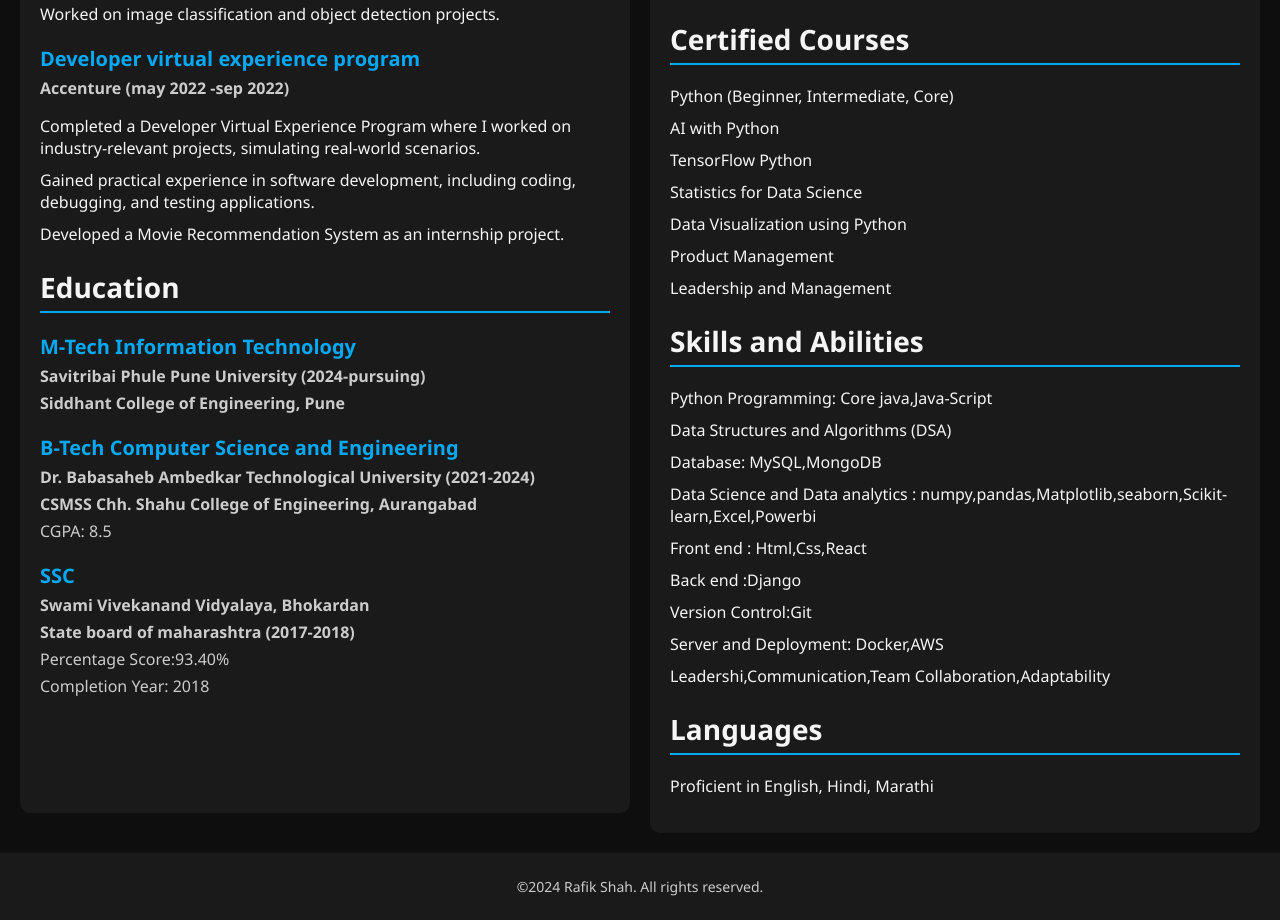
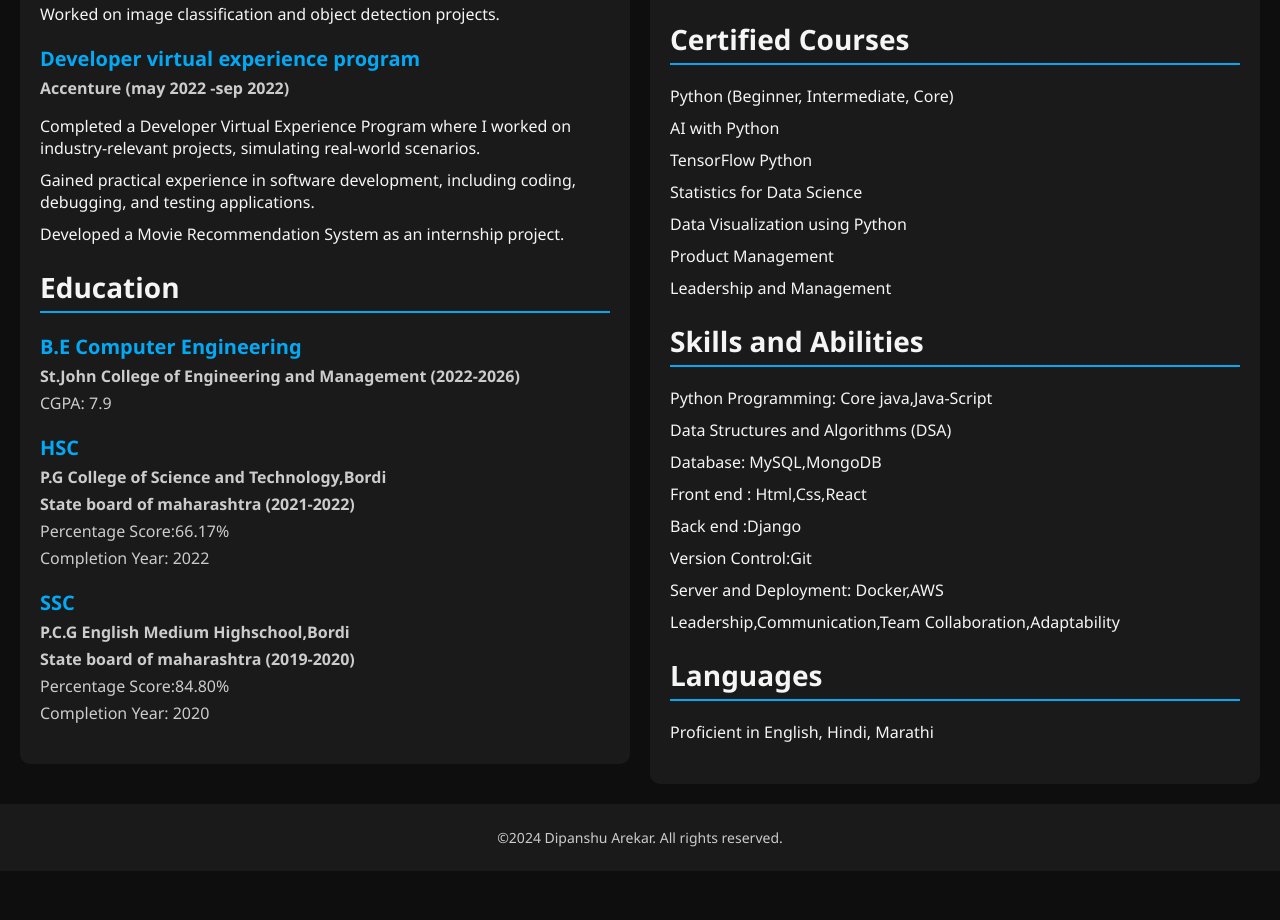
Before and after one commit to diparekar05/MyResume, a plain HTML site: page index.html in a window 1280 px wide. Shown: the part 736-1656 px from the top of the page. After the commit the page ends 1607 px from the top, so only its background shows below. Drawn offline with Linux system fonts and the light colour scheme.

Commit message:
Update index.html

```diff
--- a/index.html
+++ b/index.html
@@ -4,7 +4,7 @@
 <head>
     <meta charset="UTF-8">
     <meta name="viewport" content="width=device-width, initial-scale=1.0">
-    <title>Rafik Shah - Resume</title>
+    <title>Dipanshu Arekar- Resume</title>
     <!-- Font Awesome for icons -->
     <link rel="stylesheet" href="https://cdnjs.cloudflare.com/ajax/libs/font-awesome/6.0.0-beta3/css/all.min.css">
     <style>
@@ -176,14 +176,13 @@
 
 <body>
     <header>
-        <h1>Rafik Shah</h1>
-        <p>AI, Data Science, and Machine Learning Enthusiast committed to driving innovation and delivering impactful solutions.</p>
+        <h1>Dipanshu Arekar</h1>
+        <p>MERN Stack Developer, Data Science, and Machine Learning Enthusiast committed to driving innovation and delivering impactful solutions.</p>
         <div class="contact-info">
             <ul>
-                <li><i class="fas fa-phone-alt"></i>7028352298</li>
-                <li><i class="fas fa-envelope"></i> <a href="mailto:rafikshah3262@gmail.com">rafikshah3262@gmail.com</a></li>
-                <li><i class="fab fa-linkedin"></i> <a href="https://www.linkedin.com/in/rafik-shah-179875209/" target="_blank">LinkedIn</a></li>
-                <li><i class="fab fa-github"></i> <a href="https://github.com/RAFIKSHA" target="_blank">GitHub</a></li>
+                <li><i class="fas fa-phone-alt"></i>9322822954</li>
+                <li><i class="fas fa-envelope"></i> <a href="mailto:dipanshuarekar05@gmail.com">dipanshuarekar05@gmail.com</a></li>
+                <li><i class="fab fa-github"></i> <a href="https://github.com/diparekar05" target="_blank">GitHub</a></li>
             </ul>
         </div>
     </header>
@@ -224,25 +223,27 @@
 
             <section id="education">
                 <h2>Education</h2>
+
                 <div class="education-item">
-                    <h3>M-Tech Information Technology</h3>
-                    <p><strong>Savitribai Phule Pune University (2024-pursuing)</strong></p>
-                    <p><strong>Siddhant College of Engineering, Pune</strong></p>
+                    <h3>B.E Computer Engineering</h3>
+                    <p><strong>St.John College of Engineering and Management (2022-2026)</strong></p>
+                    <p>CGPA: 7.9</p>
                 </div>
 
                 <div class="education-item">
-                    <h3>B-Tech Computer Science and Engineering</h3>
-                    <p><strong>Dr. Babasaheb Ambedkar Technological University (2021-2024)</strong></p>
-                    <p><strong>CSMSS Chh. Shahu College of Engineering, Aurangabad</strong></p>
-                    <p>CGPA: 8.5</p>
+                    <h3>HSC</h3>
+                    <p><strong>P.G College of Science and Technology,Bordi</strong></p>
+                    <p><strong>State board of maharashtra (2021-2022)</strong></p>
+                    <p>Percentage Score:66.17%</p>
+                    <p>Completion Year: 2022</p>
                 </div>
 
                 <div class="education-item">
                     <h3>SSC</h3>
-                    <p><strong>Swami Vivekanand Vidyalaya, Bhokardan</strong></p>
-                    <p><strong>State board of maharashtra (2017-2018)</strong></p>
-                    <p>Percentage Score:93.40%</p>
-                    <p>Completion Year: 2018</p>
+                    <p><strong>P.C.G English Medium Highschool,Bordi</strong></p>
+                    <p><strong>State board of maharashtra (2019-2020)</strong></p>
+                    <p>Percentage Score:84.80%</p>
+                    <p>Completion Year: 2020</p>
                 </div>
             </section>
         </div>
@@ -285,12 +286,11 @@
                     <li>Python Programming: Core java,Java-Script</li>
                     <li>Data Structures and Algorithms (DSA)</li>
                     <li>Database: MySQL,MongoDB</li>
-                    <li>Data Science and Data analytics : numpy,pandas,Matplotlib,seaborn,Scikit-learn,Excel,Powerbi</li>
                     <li>Front end : Html,Css,React</li>
                     <li>Back end :Django</li>
                     <li>Version Control:Git</li>
                     <li>Server and Deployment: Docker,AWS</li>
-                    <li>Leadershi,Communication,Team Collaboration,Adaptability</li>
+                    <li>Leadership,Communication,Team Collaboration,Adaptability</li>
 
                 </ul>
             </section>
@@ -305,7 +305,7 @@
     </div>
 
     <footer>
-        <p>©2024 Rafik Shah. All rights reserved.</p>
+        <p>©2024 Dipanshu Arekar. All rights reserved.</p>
     </footer>
 
 </body>
```
